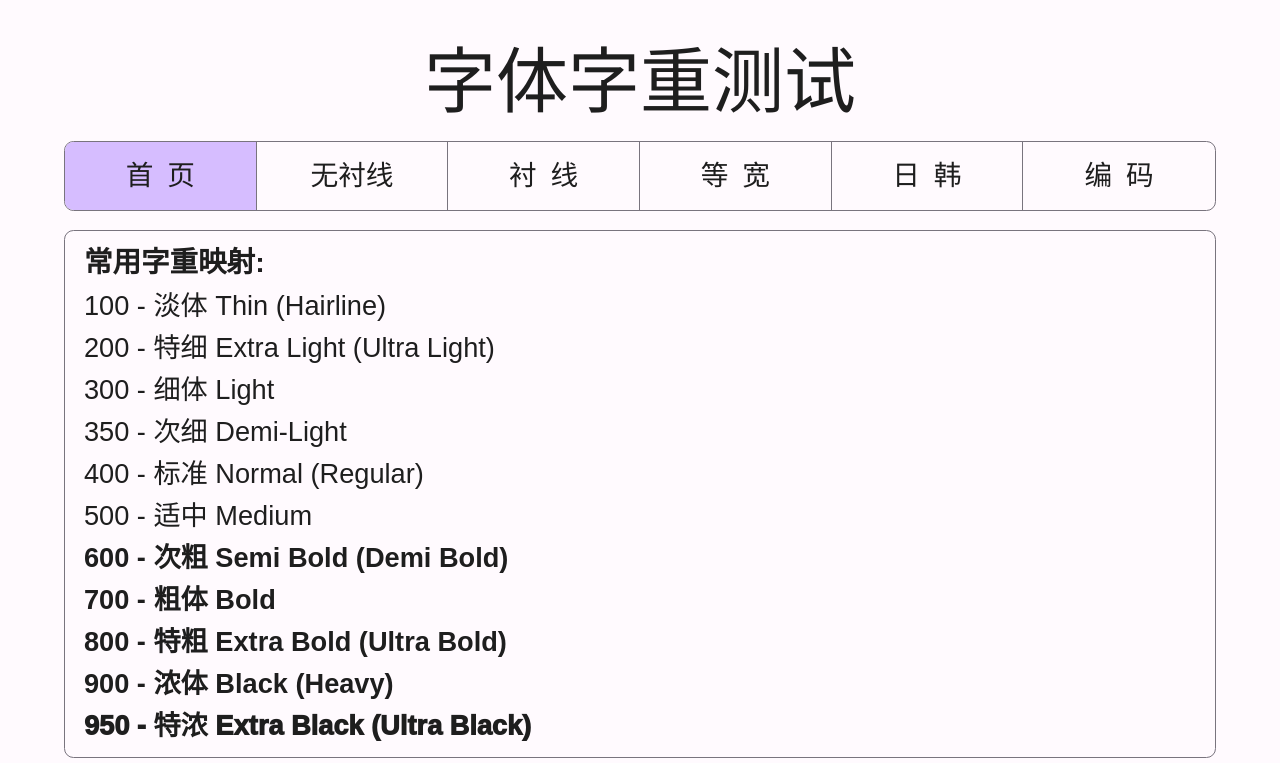
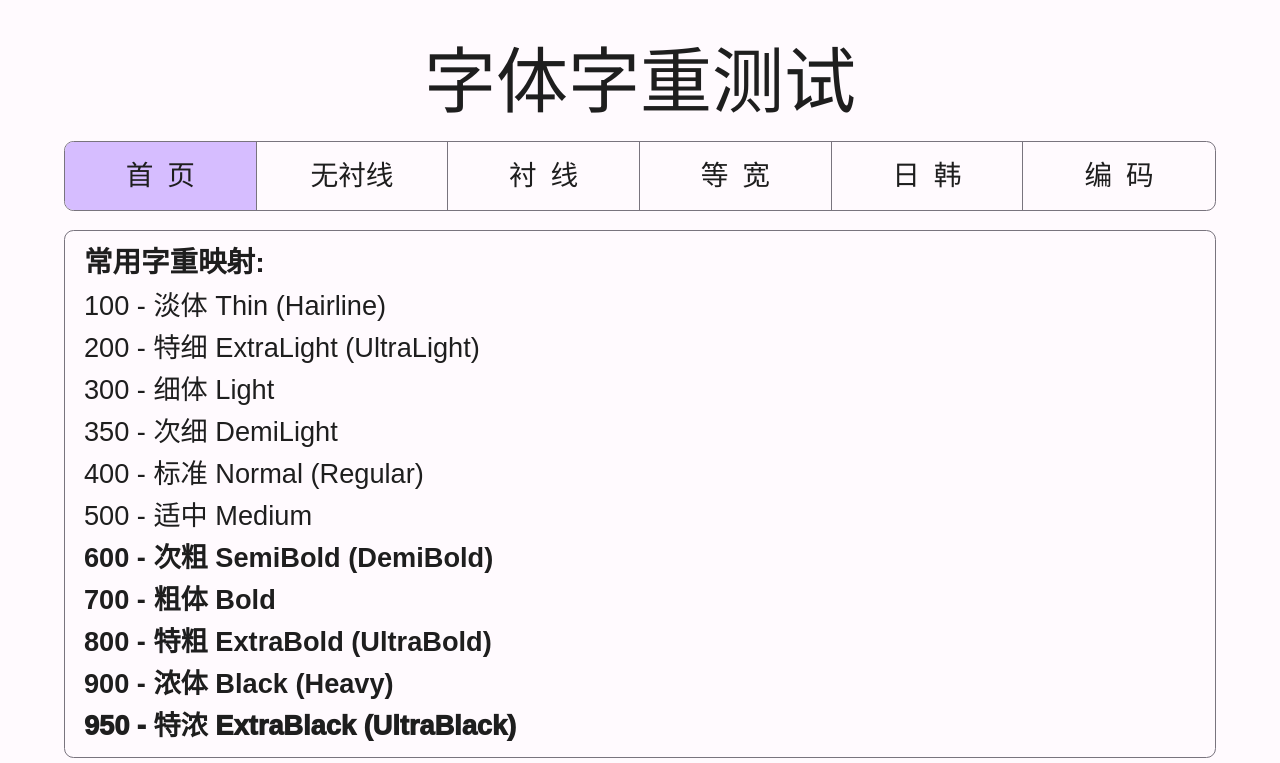
Before and after one commit to YuKongA/Font-Weight-Test, a Vue app: page / in a window 1280 px wide. Shown: the top 763 px of the page. Built offline with nearby package versions, Linux system fonts and the light colour scheme; a web font is replaced by a local one.

Commit message:
Update: Remove space & -

```diff
--- a/src/views/HomeView.vue
+++ b/src/views/HomeView.vue
@@ -5,16 +5,16 @@
         <h2 style="font-weight: 600;">常用字重映射: </h2>
         <p>
           <span style="font-weight:100;">100 - 淡体 Thin (Hairline)</span><br>
-          <span style="font-weight:200;">200 - 特细 Extra Light (Ultra Light)</span><br>
+          <span style="font-weight:200;">200 - 特细 ExtraLight (UltraLight)</span><br>
           <span style="font-weight:300;">300 - 细体 Light</span><br>
-          <span style="font-weight:350;">350 - 次细 Demi-Light</span><br>
+          <span style="font-weight:350;">350 - 次细 DemiLight</span><br>
           <span style="font-weight:400;">400 - 标准 Normal (Regular)</span><br>
           <span style="font-weight:500;">500 - 适中 Medium</span><br>
-          <span style="font-weight:600;">600 - 次粗 Semi Bold (Demi Bold)</span><br>
+          <span style="font-weight:600;">600 - 次粗 SemiBold (DemiBold)</span><br>
           <span style="font-weight:700;">700 - 粗体 Bold</span><br>
-          <span style="font-weight:800;">800 - 特粗 Extra Bold (Ultra Bold)</span><br>
+          <span style="font-weight:800;">800 - 特粗 ExtraBold (UltraBold)</span><br>
           <span style="font-weight:900;">900 - 浓体 Black (Heavy)</span><br>
-          <span style="font-weight:950;">950 - 特浓 Extra Black (Ultra Black)</span><br>
+          <span style="font-weight:950;">950 - 特浓 ExtraBlack (UltraBlack)</span><br>
         </p>
       </nav>
     </nav>
```
